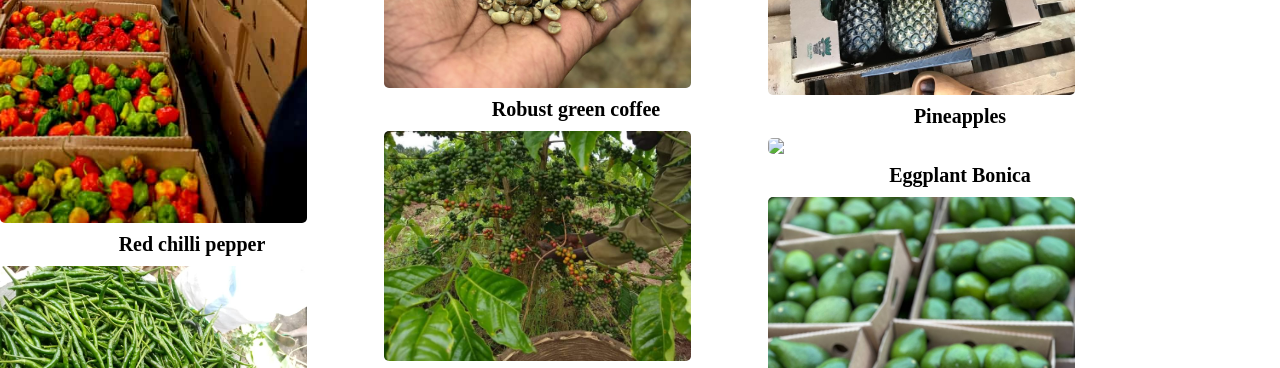
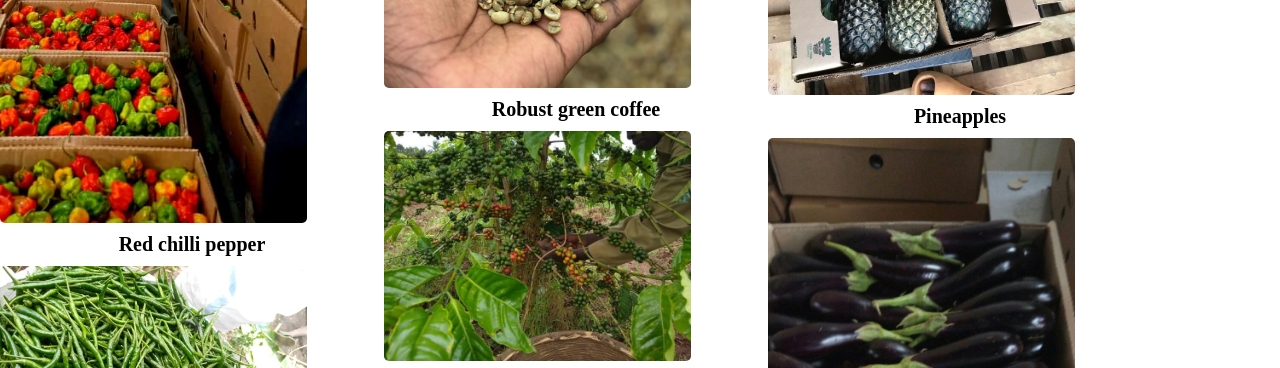
Before and after one commit to Paps-maker/afrilia-ltd, a plain HTML site: page product.html.html in a window 1280 px wide. Shown: the part 3200-3568 px from the top of the page. Drawn offline with Linux system fonts and the light colour scheme.

Commit message:
Update product.html.html

```diff
--- a/product.html.html
+++ b/product.html.html
@@ -161,7 +161,7 @@ Afrilia Agro Uganda Ltd ensures that all their exports are free from pesticides
                 <h3>Pineapples</h3>
 
             </div>
-            <img src="image/IMG-20240701-WA0019.jpg" onclick="openfullimg(this.src)">
+            <img src="p/IMG-20240701-WA0019.jpg" onclick="openfullimg(this.src)">
             <div class="namepic">
                 <h3>Eggplant Bonica</h3>
 
```
